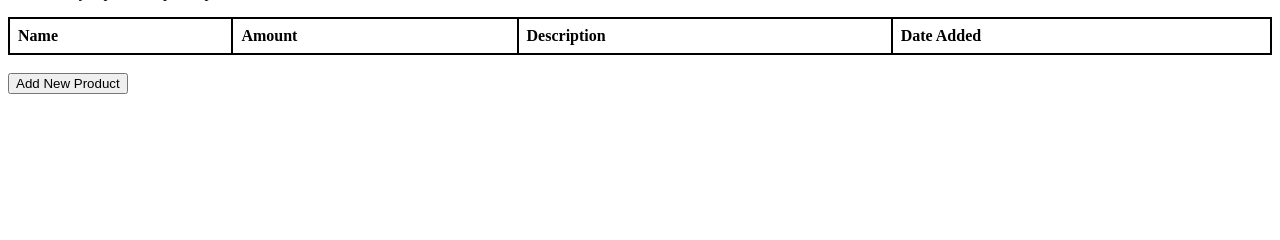
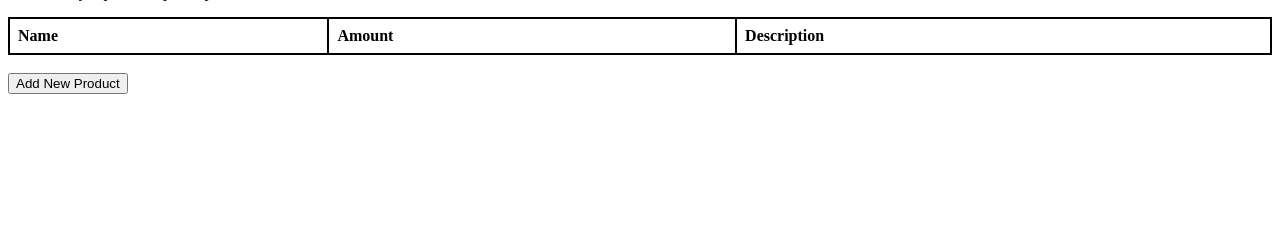
Before and after one commit to Not0nline/Tugas_PBP, a Django app: template main/templates/main.html in a window 1280 px wide. Shown: the part 218-458 px from the top of the page. Run offline with Django 4.2, Linux system fonts and the light colour scheme; the template is opened without the code that fills it, so the values that code supplies are empty.

Commit message:
ubah dikit

```diff
--- a/main/templates/main.html
+++ b/main/templates/main.html
@@ -39,7 +39,6 @@
         <th>Name</th>
         <th>Amount</th>
         <th>Description</th>
-        <th>Date Added</th>
     </tr>
 
     {% for data in datas %}
@@ -47,7 +46,6 @@
             <td>{{data.name}}</td>
             <td>{{data.amount}}</td>
             <td>{{data.description}}</td>
-            <td>{{product.date_added}}</td>
         </tr>
     {% endfor %}
 </table>
```
